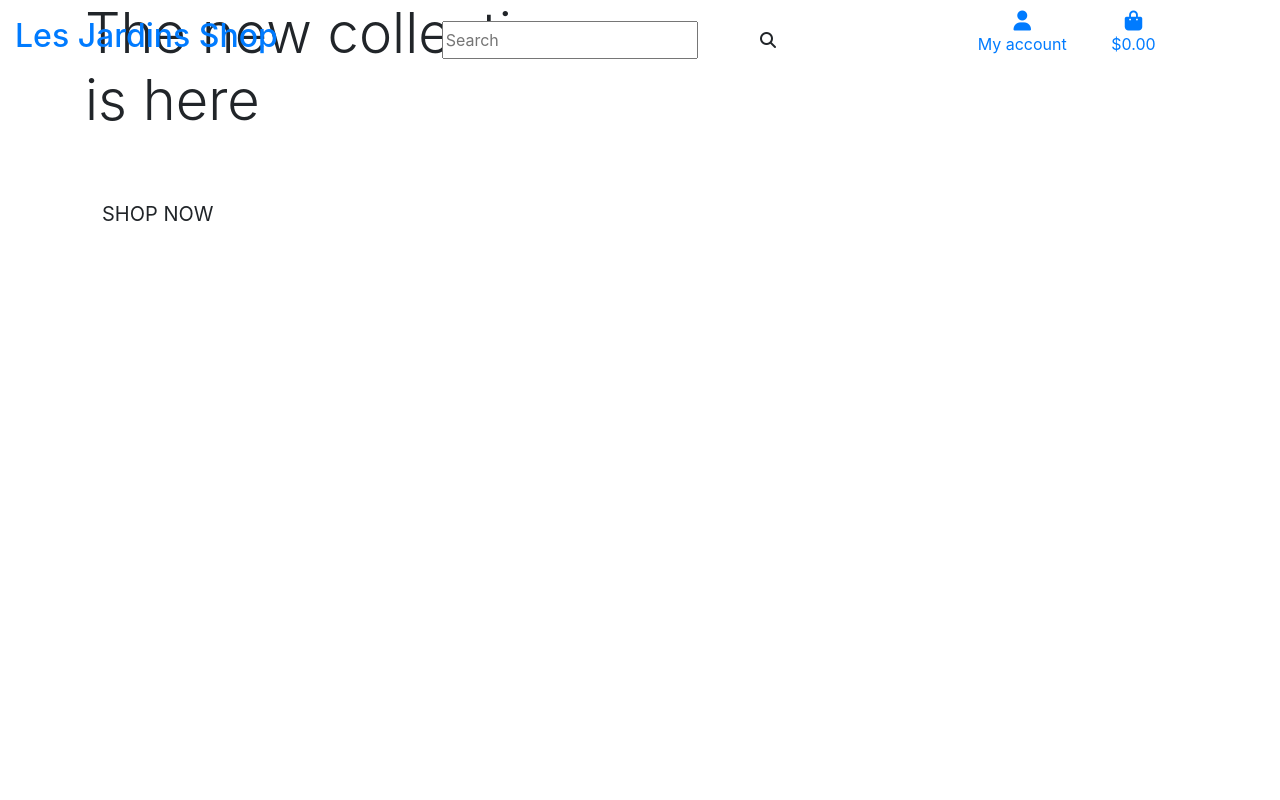
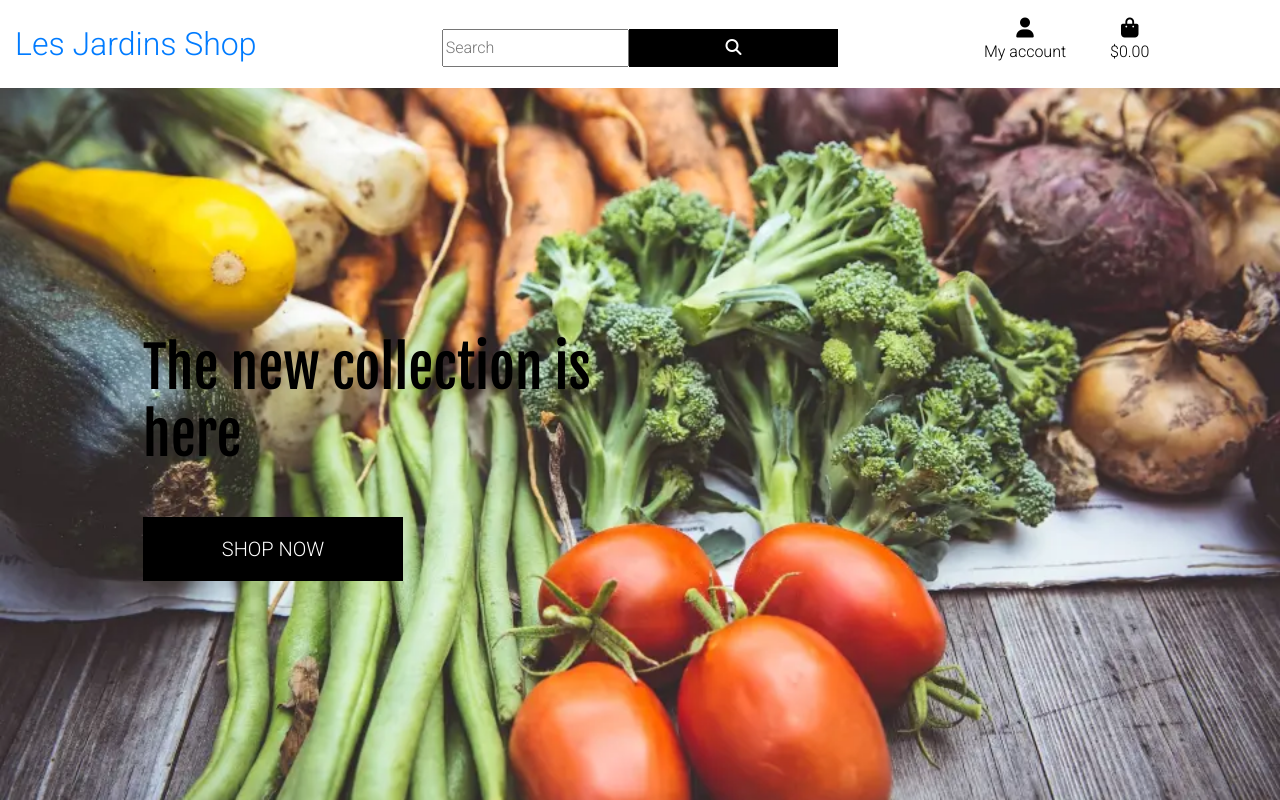
Before and after one commit to cecilegaudron/lesjardins, a Django app: page / in a window 1280 px wide. Run offline with Django 3.2, Linux system fonts and the light colour scheme; some libraries are stand-ins or nearby versions.

Commit message:
Complete home page header and add styles

```diff
--- a/lesjardins/settings.py
+++ b/lesjardins/settings.py
@@ -155,6 +155,10 @@ USE_TZ = True
 # https://docs.djangoproject.com/en/3.2/howto/static-files/
 
 STATIC_URL = '/static/'
+STATICFILES_DIRS = (os.path.join(BASE_DIR, 'static'),)
+
+MEDIA_URL = '/media/'
+MEDIA_ROOT = os.path.join(BASE_DIR, 'media')
 
 # Default primary key field type
 # https://docs.djangoproject.com/en/3.2/ref/settings/#default-auto-field
--- a/lesjardins/urls.py
+++ b/lesjardins/urls.py
@@ -15,9 +15,11 @@ Including another URLconf
 """
 from django.contrib import admin
 from django.urls import path, include
+from django.conf import settings
+from django.conf.urls.static import static
 
 urlpatterns = [
     path('admin/', admin.site.urls),
     path('accounts/', include('allauth.urls')),
     path('', include('home.urls')),
-]
+] + static(settings.MEDIA_URL, document_root=settings.MEDIA_ROOT)
--- /dev/null
+++ b/static/css/base.css
@@ -0,0 +1,87 @@
+/* Import google fonts */
+@import url('https://fonts.googleapis.com/css2?family=Fjalla+One&family=Roboto:wght@300&display=swap');
+
+html {
+    height: 100%;
+}
+
+body {
+    /* Photo de <a href="https://unsplash.com/@markusspiske?utm_source=unsplash&utm_medium=referral&utm_content=creditCopyText">Markus Spiske</a> sur <a href="https://unsplash.com/fr/photos/vyHo3nnk8G8?utm_source=unsplash&utm_medium=referral&utm_content=creditCopyText">Unsplash</a>*/
+    /* https://unsplash.com/fr/photos/vyHo3nnk8G8?utm_source=unsplash&utm_medium=referral&utm_content=creditShareLink */
+    background: url('/media/hp-vegetables.webp') no-repeat center center fixed;
+    background-size: cover;
+    /* height calculation to the body element */
+    height: calc(100vh - 164px);
+    font-family: 'Roboto', sans-serif;
+}
+
+h1 {
+    font-family: 'Fjalla One', sans-serif;
+}
+
+/* from Bulma
+center and keep font awesome style consistent*/
+.icon {
+    align-items: center;
+    display: inline-flex;
+    justify-content: center;
+    height: 1.5rem;
+    width: 1.5rem;
+}
+
+.main-logo-link {
+    width: fit-content;
+}
+
+.shop-now-button {
+    background: black;
+    color: white;
+    min-width: 260px;
+}
+
+.btn-black {
+    background: black;
+    color: white;
+}
+
+.shop-now-button:hover,
+.shop-now-button:active,
+.shop-now-button:focus,
+.btn-black:hover,
+.btn-black:active,
+.btn-black:focus {
+    background: #222;
+    color: white;
+}
+
+.text-black {
+    color: #000 !important;
+}
+
+.border-black {
+    border: 1px solid black !important;
+}
+
+/* -------------------------------- Media Queries */
+
+/* Slightly larger container on xl screens */
+@media (min-width: 1200px) {
+  .container {
+    max-width: 80%;
+  }
+}
+
+/* fixed top navbar only on medium and up */
+@media (min-width: 992px) {
+    .fixed-top-desktop-only {
+        position: fixed;
+        top: 0;
+        right: 0;
+        left: 0;
+        z-index: 1030;
+    }
+    /* push the body down to the bottom of the main page header */
+    .header-container {
+        padding-top: 164px;
+    }
+}
--- a/templates/base.html
+++ b/templates/base.html
@@ -16,12 +16,16 @@
     {% block corecss %}
       <!-- Bootstrap CSS -->
       <link rel="stylesheet" href="https://cdn.jsdelivr.net/npm/bootstrap@4.6.2/dist/css/bootstrap.min.css" integrity="sha384-xOolHFLEh07PJGoPkLv1IbcEPTNtaed2xpHsD9ESMhqIYd0nLMwNLD69Npy4HI+N" crossorigin="anonymous">
+      <!-- CSS style -->
+      <link rel="stylesheet" href="{% static 'css/base.css' %}">
     {% endblock %}
 
     {% block extra_css %}
     {% endblock %}
 
     {% block corejs %}
+     <!-- font awesome script -->
+     <script src="https://kit.fontawesome.com/3ee526735d.js" crossorigin="anonymous"></script>
       <!-- Load Bootstrap -->
       <script src="https://cdn.jsdelivr.net/npm/jquery@3.5.1/dist/jquery.min.js" integrity="sha256-9/aliU8dGd2tb6OSsuzixeV4y/faTqgFtohetphbbj0=" crossorigin="anonymous"></script>
       <script src="https://cdn.jsdelivr.net/npm/popper.js@1.16.1/dist/umd/popper.min.js" integrity="sha384-9/reFTGAW83EW2RDu2S0VKaIzap3H66lZH81PoYlFhbGU+6BZp6G7niu735Sk7lN" crossorigin="anonymous"></script>
@@ -35,7 +39,7 @@
   </head>
   <body>
     <header class="container-fluid fixed-top">
-      <div class="row">
+      <div id="topnav" class="row bg-white pt-lg-2 d-none d-lg-flex">
         <div class="col-12 col-lg-4 my-auto py-1 py-lg-0 text-enter text-lg-left">
           <a href="{% url 'home' %}" class="nav-ling main-logo-link">
             <h2>Les Jardins Shop</h2>
```
Also changed, not shown: media/hp-vegetables.webp (added), static/css/style.css (added). Lines whose indentation alone changed are shown as unchanged.
